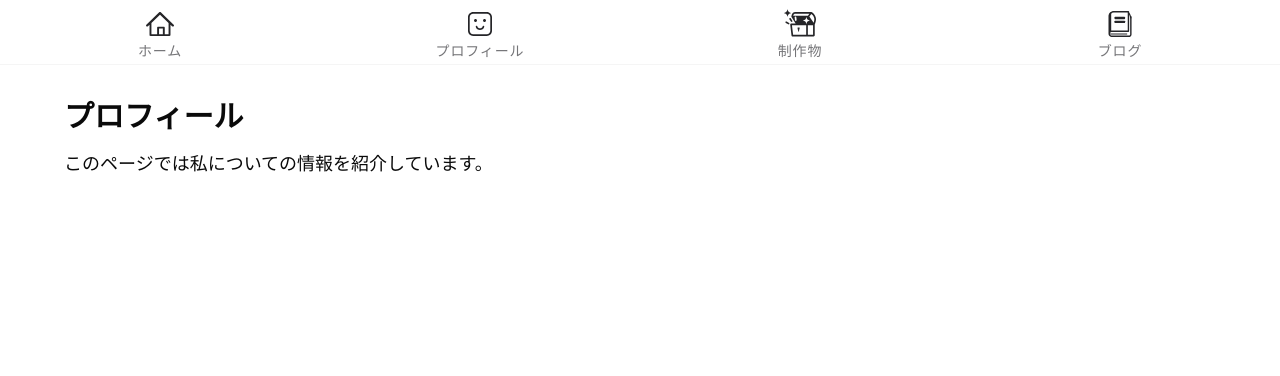
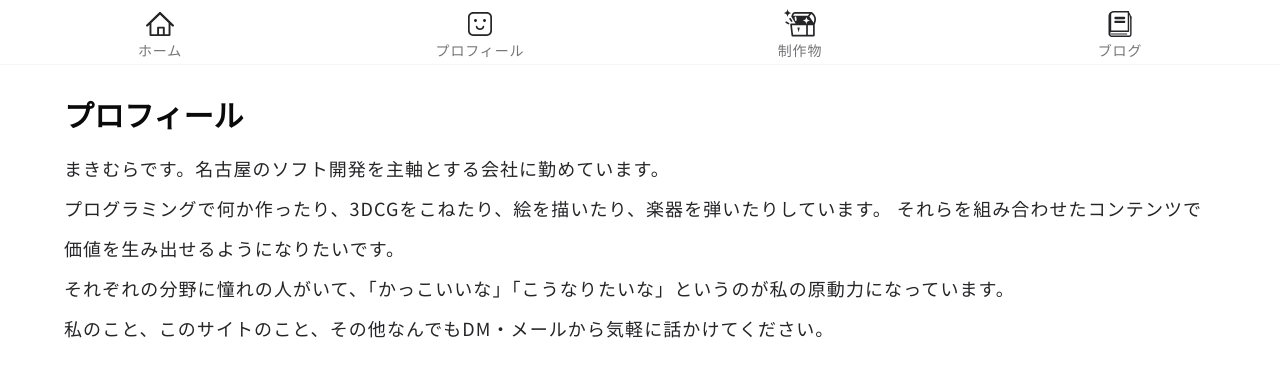
Before and after one commit to makim0939/portfolio, a Next.js app: page /about in a window 1280 px wide. Shown: the top 376 px of the page. Built offline with nearby package versions, Linux system fonts and the light colour scheme.

Commit message:
feat: aboutページの文章を追加

```diff
--- a/src/app/about/page.tsx
+++ b/src/app/about/page.tsx
@@ -1,10 +1,24 @@
+import Text from "@/components/ui/Text";
+
 export default function AboutPage() {
 	return (
 		<main className="min-h-screen">
 			<h1 className="text-3xl font-bold mb-4">プロフィール</h1>
-			<p className="text-lg">
-				このページでは私についての情報を紹介しています。
-			</p>
+			<Text className=" my-8 md:my-0 ">
+				まきむらです。名古屋のソフト開発を主軸とする会社に勤めています。
+			</Text>
+			<Text className=" my-8 md:my-0 ">
+				プログラミングで何か作ったり、3DCGをこねたり、絵を描いたり、楽器を弾いたりしています。
+				それらを組み合わせたコンテンツで価値を生み出せるようになりたいです。
+			</Text>
+
+			<Text className=" my-8 md:my-0 ">
+				それぞれの分野に憧れの人がいて、「かっこいいな」「こうなりたいな」というのが私の原動力になっています。
+			</Text>
+
+			<Text className=" my-8 md:my-0 ">
+				私のこと、このサイトのこと、その他なんでもDM・メールから気軽に話かけてください。
+			</Text>
 		</main>
 	);
 }
```
